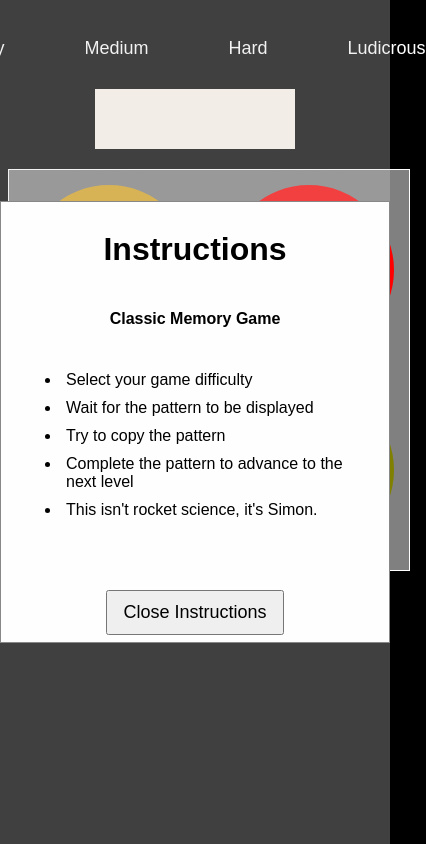
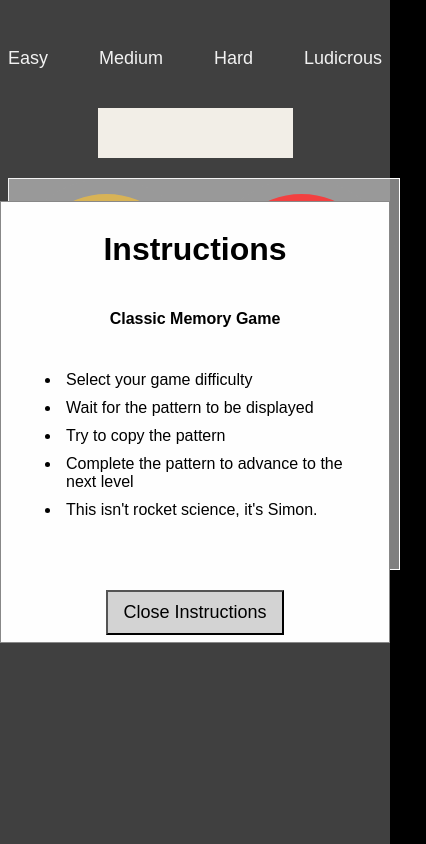
Before and after one commit to davidloesch1/Simon_game, a plain HTML site: page index.html in a window 390 px wide. Shown: the whole page, 426 px wide, since content can reach past the window. Drawn offline with Linux system fonts and the light colour scheme.

Commit message:
added responsiveness

```diff
--- a/main.css
+++ b/main.css
@@ -1,3 +1,34 @@
+/* @media all and (max-width: 350px) {
+    header {
+        width: 100%;
+        display: flex;
+        justify-content: center;
+        min-height: 75px;
+        align-items: center;
+        align-content: center;
+        background-color: darkgray;
+    }
+    a {
+        color: white;
+        font-family: Arial, Helvetica, sans-serif;
+        text-decoration: none;
+        margin: auto;
+    }
+    button {
+        padding: 10px 15px 10px 15px;
+        font-family: Arial, Helvetica, sans-serif;
+        font-size: 18px;
+        margin: auto;
+        background-color: lightgray;
+    }
+    main {
+        display: flex;
+        justify-content: center;
+        align-items: center;
+        align-content: center;
+        flex-flow: column;
+    }
+} */
 main {
     display: flex;
     justify-content: center;
@@ -5,21 +36,28 @@ main {
     flex-flow: column;
 }
 header {
+    width: 100%;
+    max-width: 700px;
+    height: 100px;
+    margin: auto;
     display: flex;
-    justify-content: center;
+    justify-content: space-between;
     align-items: center;
 }
+
 a {
     color: white;
     font-size: large;
     font-family: Arial, Helvetica, sans-serif;
     text-decoration: none;
-    margin: 30px 40px 30px 40px;
+    /* margin: 30px 40px 30px 40px; */
 }
 .gameBoard {
     margin: auto;
-    width: 400px;
-    height: 400px;
+    max-width: 400px;
+    max-height: 400px;
+    width: 100vw;
+    height: 100vw;
     border: 1px solid white;
     background-color: grey;
 }
@@ -28,6 +66,7 @@ button {
     font-family: Arial, Helvetica, sans-serif;
     font-size: 18px;
     margin: auto;
+    background-color: lightgray;
 }
 #start {
     margin-top: 20px;
@@ -86,10 +125,16 @@ button {
     filter: brightness(200%);
 }
 #levelBox {
-    height: 60px;
-    width: 200px;
+    height: 10vh;
+    max-height: 50px;
+    max-width: 200px;
+    width: 50vw;
     background-color: floralwhite;
     margin-bottom: 20px;
+    display: flex;
+    align-content: center;
+    justify-content: center;
+    align-items: center;
 }
 .cell {
     width: 100%;
```
